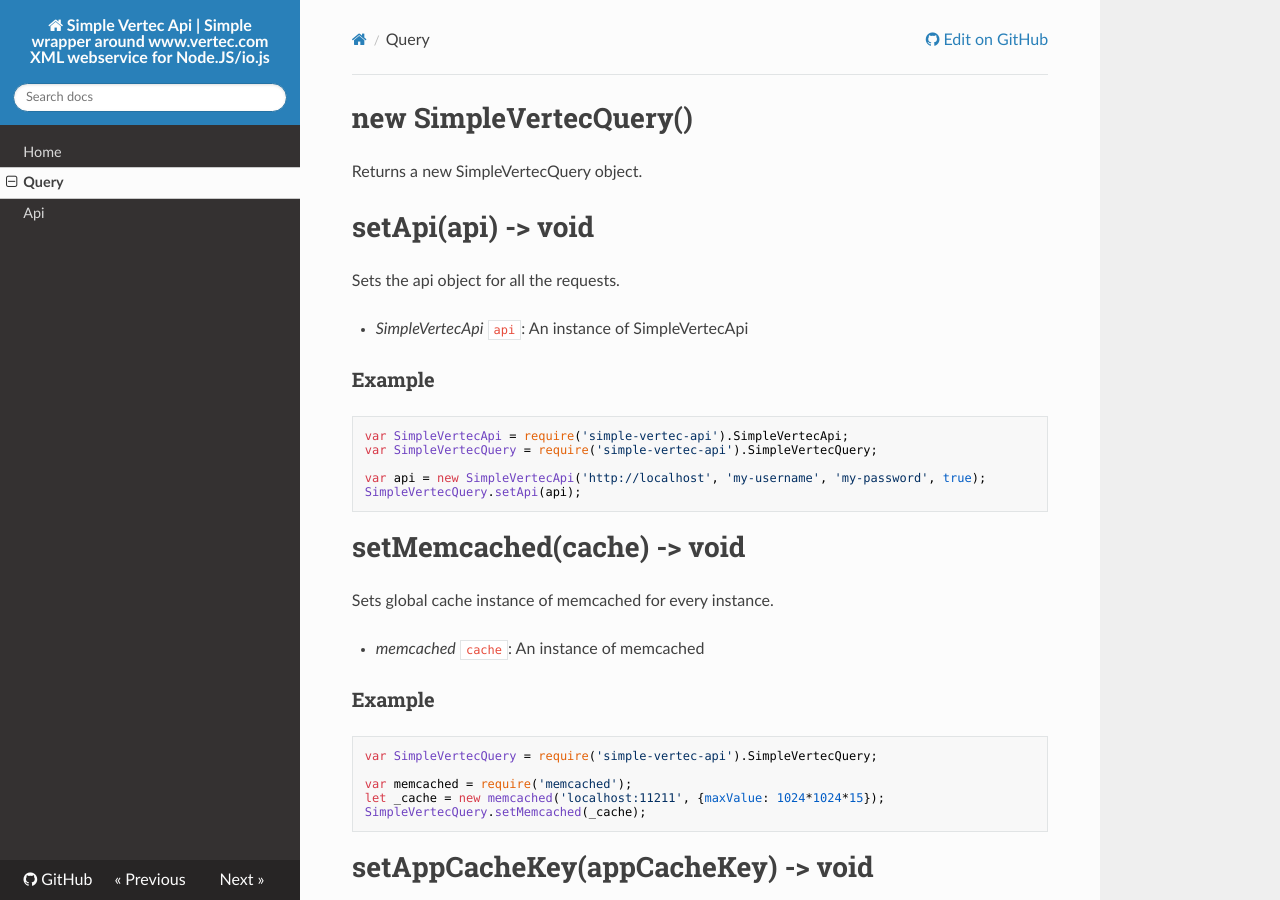
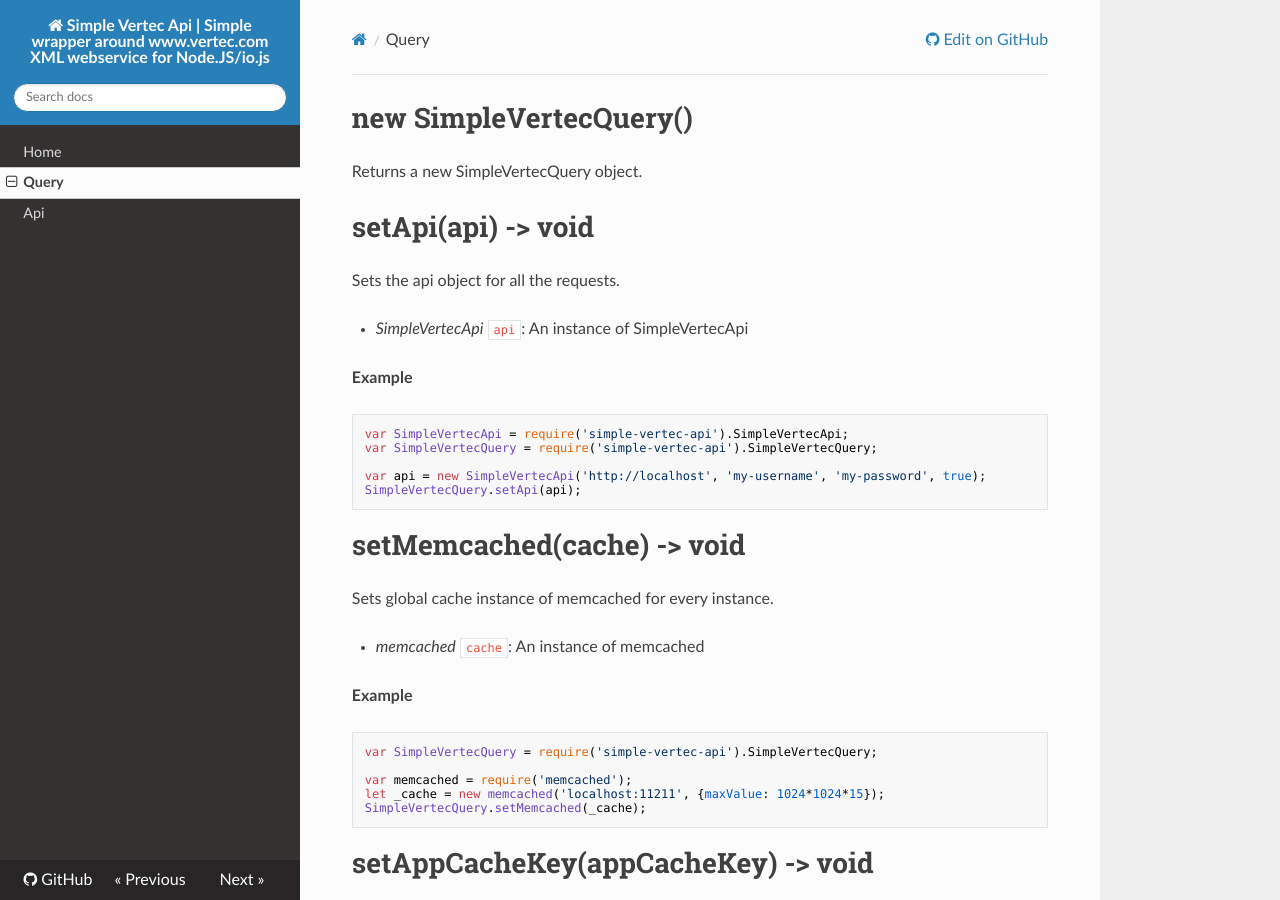
Before and after one commit to dimitri-koenig/simple-vertec-api, an MkDocs documentation site: the page built from docs/query.md, in a window 1280 px wide and 900 px high. Built offline with MkDocs 1.6.1, drawn with Linux system fonts in a browser that asks for light colours; nearby versions of some CDN libraries; old or Windows-style settings are respelled for this version of MkDocs.

Commit message:
Updated docs navi

````diff
--- a/docs/query.md
+++ b/docs/query.md
@@ -10,7 +10,7 @@ Sets the api object for all the requests.
 * *SimpleVertecApi* `api`: An instance of SimpleVertecApi
 
 
-### Example
+__Example__
 
 ```javascript
 var SimpleVertecApi = require('simple-vertec-api').SimpleVertecApi;
@@ -28,7 +28,7 @@ Sets global cache instance of memcached for every instance.
 * *memcached* `cache`: An instance of memcached
 
 
-### Example
+__Example__
 
 ```javascript
 var SimpleVertecQuery = require('simple-vertec-api').SimpleVertecQuery;
@@ -46,7 +46,7 @@ Sets global app cache key for every instance.
 * *string* `appCacheKey`: App cache key
 
 
-### Example
+__Example__
 
 ```javascript
 var SimpleVertecQuery = require('simple-vertec-api').SimpleVertecQuery;
@@ -63,7 +63,7 @@ Finds one or many ids. Returns instance of itself for chaining.
 * *number[]* `ids`: One id or an array of ids
 
 
-### Example 1
+__Example 1__
 
 ```javascript
 new SimpleVertecQuery()
@@ -76,7 +76,7 @@ new SimpleVertecQuery()
     });
 ```
 
-### Example 2
+__Example 2__
 
 ```javascript
 new SimpleVertecQuery()
@@ -98,7 +98,7 @@ Adds ocl expression to select. Returns instance of itself for chaining.
 * *string* `ocl`: Ocl expression
 
 
-### Example
+__Example__
 
 ```javascript
 new SimpleVertecQuery()
@@ -119,7 +119,7 @@ Adds sql where expression to select. Returns instance of itself for chaining.
 * *string* `sql`: Sql where expression
 
 
-### Example
+__Example__
 
 ```javascript
 new SimpleVertecQuery()
@@ -142,7 +142,7 @@ Adds order expression. Returns instance of itself for chaining.
 * *string* `order`: Order expression
 
 
-### Example
+__Example__
 
 ```javascript
 new SimpleVertecQuery()
@@ -168,7 +168,7 @@ For more examples see api and params handling.
 * *mixed* `value`: Mixed value parameter
 
 
-### Example
+__Example__
 
 ```javascript
 var paramObject = {
@@ -198,7 +198,7 @@ Either the first argument is an array containing parameters or every every argum
 * *mixed* `values`: Mixed value parameters
 
 
-### Example
+__Example__
 
 ```javascript
 new SimpleVertecQuery()
@@ -223,7 +223,7 @@ Adds one field to field array. Returns instance of itself for chaining.
 * *string* `alias` *optional*: Optional alias string if value is a string containing an ocl expression
 
 
-### Example
+__Example__
 
 ```javascript
 new SimpleVertecQuery()
@@ -247,7 +247,7 @@ Either the first argument is an array containing fields or every every argument
 * *mixed* `values`: Mixed value parameters
 
 
-### Example
+__Example__
 
 ```javascript
 new SimpleVertecQuery()
@@ -271,7 +271,7 @@ If no cacheKey is set, the hashed value of the request xml will be used as cache
 * *number* `seconds`: Seconds for item to be in cache
 
 
-### Example
+__Example__
 
 ```javascript
 new SimpleVertecQuery()
@@ -296,7 +296,7 @@ Response data will include onGrace flag.
 * *number* `seconds`: Seconds for item to be additionally in cache
 
 
-### Example
+__Example__
 
 ```javascript
 new SimpleVertecQuery()
@@ -322,7 +322,7 @@ Useful for caching a request which has changing parameters but still returns sim
 * *string* `value`: Item cache key
 
 
-### Example
+__Example__
 
 ```javascript
 new SimpleVertecQuery()
@@ -348,7 +348,7 @@ Each transformer closure should return the transformed value.
 * *function* `transformer`: Transformer function
 
 
-### Example 1
+__Example 1__
 
 ```javascript
 new SimpleVertecQuery()
@@ -366,7 +366,7 @@ new SimpleVertecQuery()
 ```
 
 
-### Example 2
+__Example 2__
 
 ```javascript
 new SimpleVertecQuery()
@@ -398,7 +398,7 @@ Sets a property filter which extracts the result for the specific property. Retu
 * *boolean* `toArray`: Optionally converts value to an array
 
 
-### Example
+__Example__
 
 ```javascript
 new SimpleVertecQuery()
@@ -422,7 +422,7 @@ Default property is `data`.
 * *string* `newKey`: New root key
 
 
-### Example
+__Example__
 
 ```javascript
 new SimpleVertecQuery()
@@ -448,7 +448,7 @@ Wildcards using '*' are allowed too.
 * *boolean* `forceArray`: Forces path to become an array
 
 
-### Example
+__Example__
 
 ```javascript
 new SimpleVertecQuery()
@@ -480,7 +480,7 @@ Toggles parallel fetching mode of multiple objrefs. Returns instance of itself f
 * *boolean* `value`: Sets parallel mode
 
 
-### Example
+__Example__
 
 ```javascript
 new SimpleVertecQuery()
@@ -502,7 +502,7 @@ Sends a request with all settings and returns response. Returns instance of itse
 * *boolean* `refresh`: Forces a new request, even if caching is on.
 
 
-### Example
+__Example__
 
 ```javascript
 new SimpleVertecQuery()
````
Also changed, not shown: docs/api.md (+6 -6 lines).
